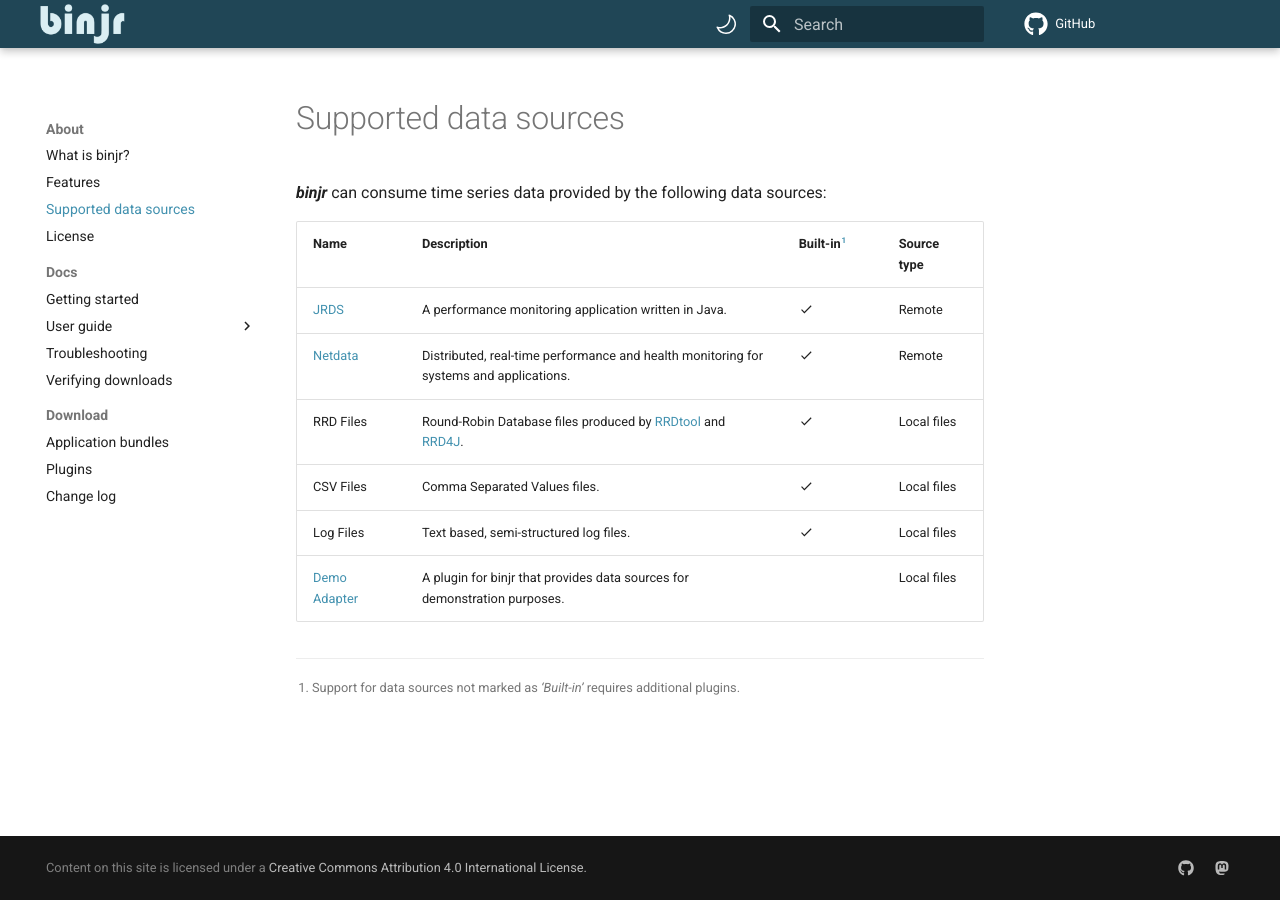
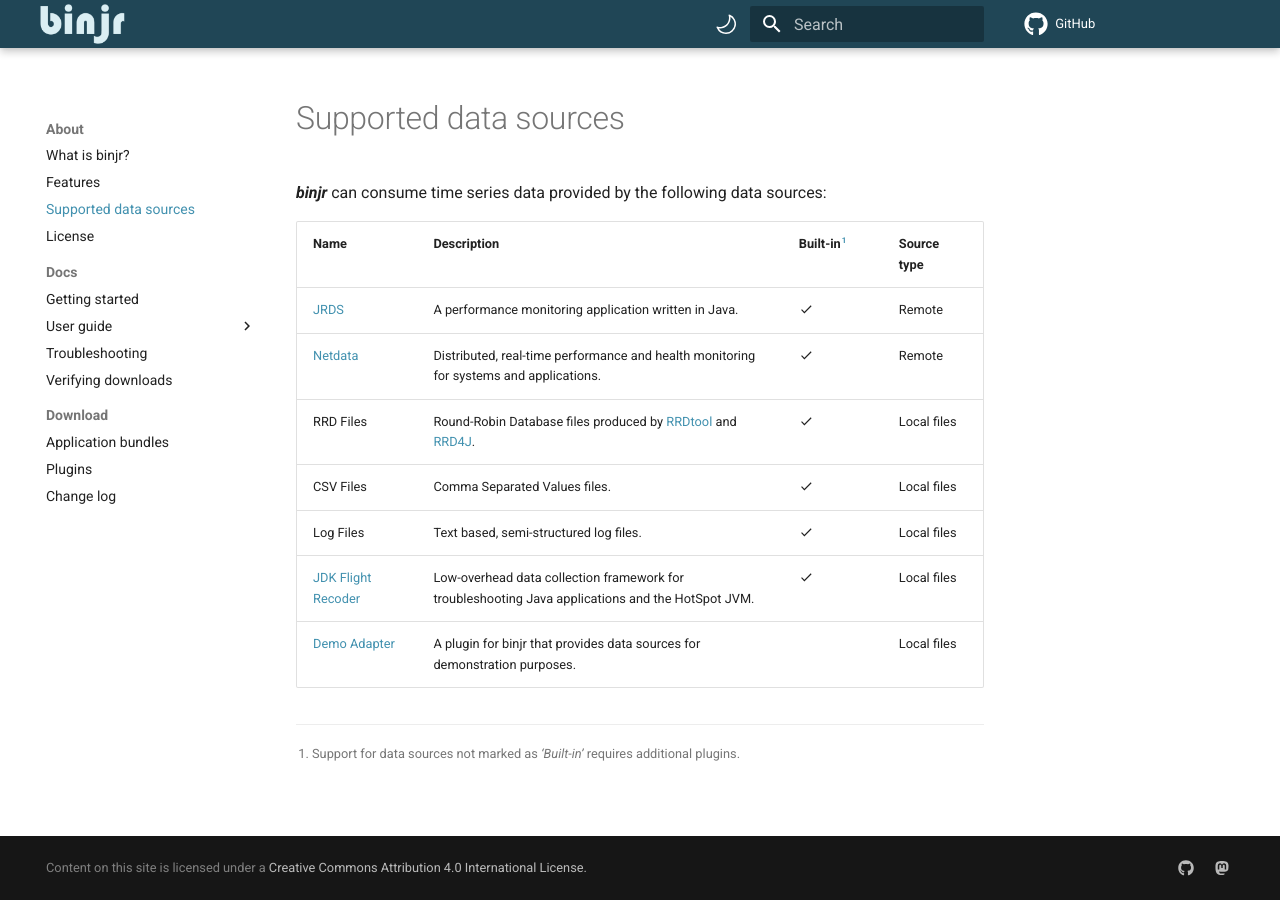
Before and after one commit to binjr/binjr.github.io, an MkDocs documentation site: the page built from docs/about/supported_data_sources.md, in a window 1280 px wide. Built offline with MkDocs 1.6.1 and Material for MkDocs 9.7.7, drawn with Linux system fonts in a browser that asks for light colours; comment, search, counter and statistics services are not loaded.

Commit message:
Added JFR to supported sources

```diff
--- a/docs/about/supported_data_sources.md
+++ b/docs/about/supported_data_sources.md
@@ -3,14 +3,15 @@
 ***binjr*** can consume time series data provided by the following data sources:
 
 
-|Name   | Description | Built-in[^1]          | Source type  |
-|-------|-------------|-----------------------|--------------|
-| [JRDS](https://github.com/fbacchella/jrds)      | A performance monitoring application written in Java. | :material-check:    | Remote |
-| [Netdata](https://www.netdata.cloud)   | Distributed, real-time performance and health monitoring for systems and applications. | :material-check:    | Remote |
-| RRD Files | Round-Robin Database files produced by [RRDtool](https://oss.oetiker.ch/rrdtool/) and [RRD4J](https://github.com/rrd4j/rrd4j). | :material-check:    | Local files |
-| CSV Files | Comma Separated Values files. | :material-check: | Local files |
-| Log Files | Text based, semi-structured log files. | :material-check:    | Local files |
-|[Demo Adapter](https://github.com/binjr/binjr-adapter-demo) |A plugin for binjr that provides data sources for demonstration purposes.|                       |Local files |
+| Name                                                        | Description                                                                                                                                  | Built-in[^1]     | Source type |
+|-------------------------------------------------------------|----------------------------------------------------------------------------------------------------------------------------------------------|------------------|-------------|
+| [JRDS](https://github.com/fbacchella/jrds)                  | A performance monitoring application written in Java.                                                                                        | :material-check: | Remote      |
+| [Netdata](https://www.netdata.cloud)                        | Distributed, real-time performance and health monitoring for systems and applications.                                                       | :material-check: | Remote      |
+| RRD Files                                                   | Round-Robin Database files produced by [RRDtool](https://oss.oetiker.ch/rrdtool/) and [RRD4J](https://github.com/rrd4j/rrd4j).               | :material-check: | Local files |
+| CSV Files                                                   | Comma Separated Values files.                                                                                                                | :material-check: | Local files |
+| Log Files                                                   | Text based, semi-structured log files.                                                                                                       | :material-check: | Local files |
+| [JDK Flight Recoder](https://openjdk.org/jeps/328)          | Low-overhead data collection framework for troubleshooting Java applications and the HotSpot JVM.                                            | :material-check: | Local files |
+| [Demo Adapter](https://github.com/binjr/binjr-adapter-demo) | A plugin for binjr that provides data sources for demonstration purposes.                                                                    |                  | Local files |
 
 
 [^1]: Support for data sources not marked as *'Built-in'* requires additional plugins.
```
